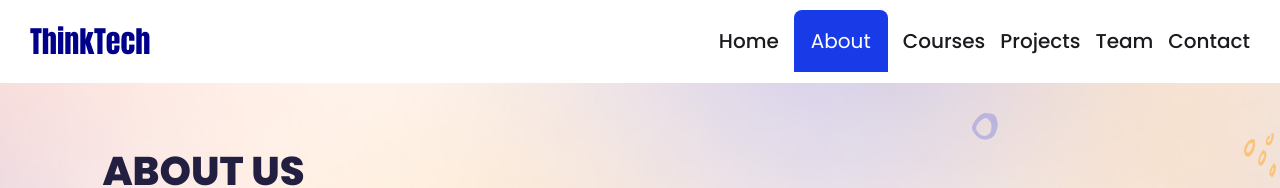
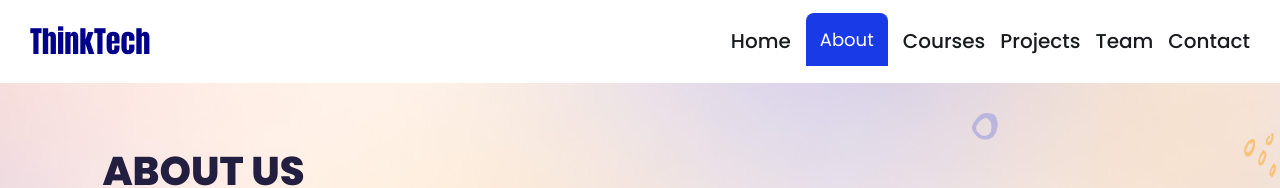
Before and after one commit to Klessy/Thinktech, a React (Vite) app: page /about in a window 1280 px wide. Shown: the top 188 px of the page. Built offline with nearby package versions, Linux system fonts and the light colour scheme; a web font is replaced by a local one.

Commit message:
Navbar fontsize adjusted

```diff
--- a/src/components/styles/navbar.css
+++ b/src/components/styles/navbar.css
@@ -16,15 +16,15 @@ nav {
 .navbar__links {
   display: flex;
   gap: 1.5rem;
-  font-size: 1.2rem;
+  font-size: 1rem;
 }
 
 .active-nav {
-  font-size: 20px;
+  font-size: 18px;
   font-weight: 400;
   background: rgb(24, 59, 231);
   color: var(--white);
-  padding: 1.5rem;
+  padding: 1.2rem;
   border: 2px solid transparent;
   border-radius: 8px 8px 0 0;
   /* transition: var(--transition); */
```
